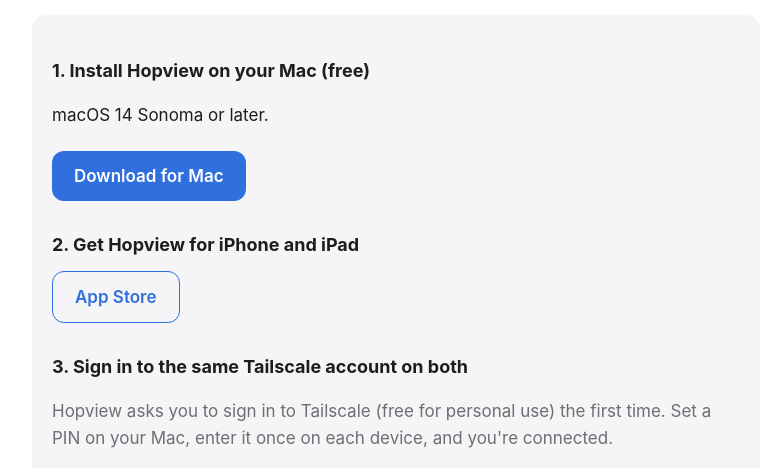
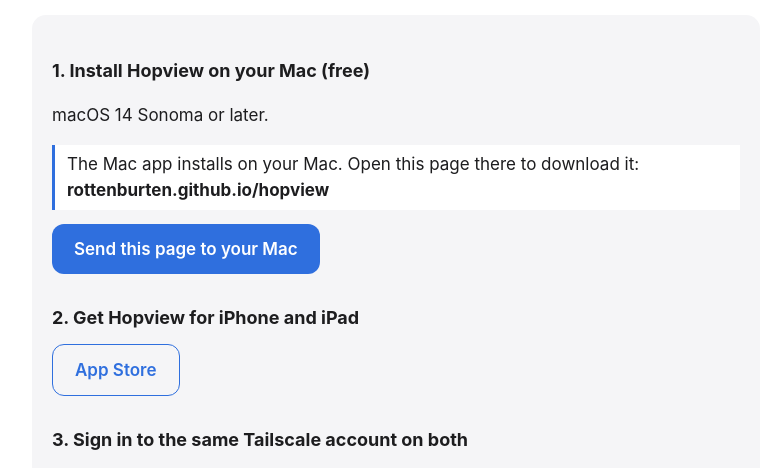
Before and after one commit to lupehouse/hopview, a plain HTML site: page index.html in a window 1280 px wide. Shown: the part 305-773 px from the top of the page, without its empty margins (244-1026 px from the left). Drawn offline with Linux system fonts and the light colour scheme.

Commit message:
Site: Mac dışı cihazda 'Mac'te aç' notu + paylaş; kurulum adımları
Co-Authored-By: Claude Opus 5.5 <noreply@anthropic.com>

```diff
--- a/index.html
+++ b/index.html
@@ -18,11 +18,18 @@
   <div class="card">
     <h3>1. Install Hopview on your Mac (free)</h3>
     <p>macOS 14 Sonoma or later.</p>
-    <a class="btn" href="https://github.com/rottenburten/hopview/releases/latest/download/Hopview-mac.zip">Download for Mac</a>
+    <div id="onMac">
+      <a class="btn" href="https://github.com/rottenburten/hopview/releases/latest/download/Hopview-mac.zip">Download for Mac</a>
+      <p class="muted">Open Hopview from your Downloads. It offers to move itself to Applications, then a setup window walks you through the rest: Tailscale sign-in, a PIN and two permissions.</p>
+    </div>
+    <div id="notMac" hidden>
+      <p class="note">The Mac app installs on your Mac. Open this page there to download it: <b>rottenburten.github.io/hopview</b></p>
+      <button class="btn" id="share" type="button" hidden>Send this page to your Mac</button>
+    </div>
     <h3>2. Get Hopview for iPhone and iPad</h3>
     <a class="btn secondary" href="https://apps.apple.com/app/id6835617303">App Store</a>
     <h3>3. Sign in to the same Tailscale account on both</h3>
-    <p class="muted">Hopview asks you to sign in to Tailscale (free for personal use) the first time. Set a PIN on your Mac, enter it once on each device, and you're connected.</p>
+    <p class="muted">Tailscale is free for personal use; no account yet? Sign in with Apple, Google or Microsoft and one is created for you. Enter your Mac's PIN once on each device and you're connected.</p>
   </div>
 
   <h2>Fast by design</h2>
@@ -36,5 +43,20 @@
     <br>Tailscale is a trademark of Tailscale Inc. Hopview is not affiliated with Tailscale Inc. Mac, iPhone and iPad are trademarks of Apple Inc.
   </footer>
 </main>
+<script>
+// Mac dışındaki cihazda indirme düğmesi yerine "Mac'te aç" notu; iPhone'da paylaşım menüsü (AirDrop ile Mac'e).
+(() => {
+  const ua = navigator.userAgent;
+  const iPad = /Macintosh/.test(ua) && navigator.maxTouchPoints > 1;
+  if (/Macintosh/.test(ua) && !iPad) return;
+  document.getElementById('onMac').hidden = true;
+  document.getElementById('notMac').hidden = false;
+  if (navigator.share) {
+    const b = document.getElementById('share');
+    b.hidden = false;
+    b.onclick = () => navigator.share({ title: 'Hopview for Mac', url: 'https://rottenburten.github.io/hopview/' }).catch(() => {});
+  }
+})();
+</script>
 </body>
 </html>
--- a/style.css
+++ b/style.css
@@ -18,3 +18,6 @@ a { color: var(--accent); }
 footer { margin-top: 48px; font-size: 14px; color: var(--muted); }
 footer a { color: var(--muted); }
 hr { border: 0; border-top: 1px solid var(--card); margin: 40px 0; }
+
+.note { background: var(--bg, transparent); border-left: 3px solid var(--accent); padding: 6px 12px; margin: 8px 0; }
+button.btn { border: 0; font: inherit; font-weight: 600; cursor: pointer; }
```
